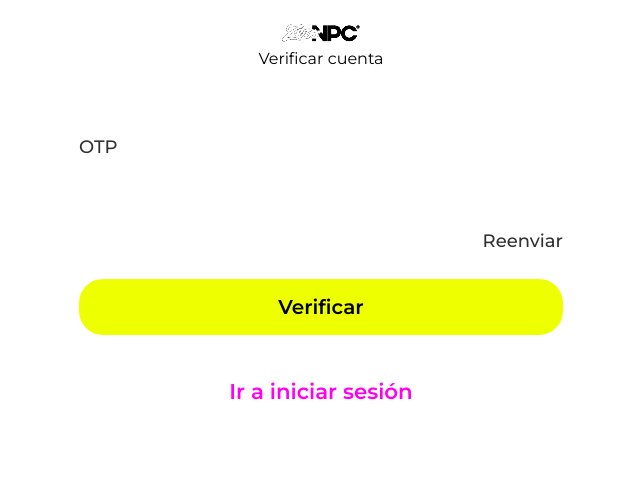
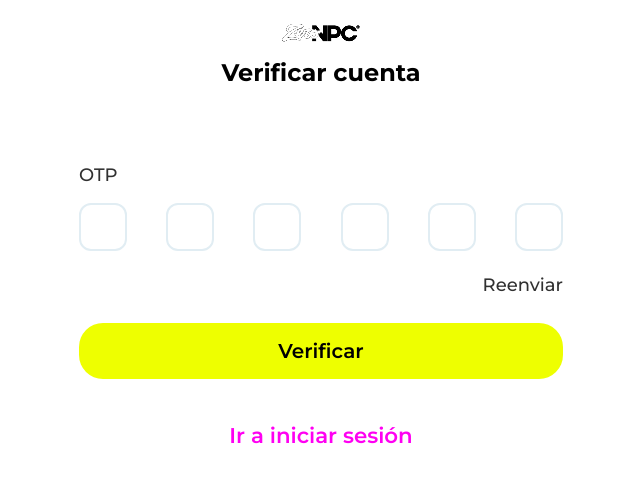
Before and after one commit to biluses/npc_fe, a Next.js app: page /verify-otp in a window 1280 px wide. Shown: the top 482 px of the page, without its empty margins (319-959 px from the left). Built offline with nearby package versions, Linux system fonts and the light colour scheme.

Commit message:
add protected page service

```diff
--- /dev/null
+++ b/ProtectedPageService.js
@@ -0,0 +1,39 @@
+"use client";
+import { useSelector } from "react-redux";
+import { useEffect } from "react";
+import { useRouter, usePathname } from "next/navigation";
+
+const ProtectedPageService = () => {
+  const router = useRouter();
+  const path = usePathname();
+
+  const userAuth = useSelector((state) => state?.persistedReducer?.user?.userData);
+
+  const afterLoginNotAccessiblePages = ["/login", "/register"];
+  const protectedPagesForSpecificUser = [
+    "/chat",
+    "/community",
+    "/friends",
+    "/wardrode",
+    "/store",
+    "/token"
+  ];
+
+  useEffect(() => {
+    if (afterLoginNotAccessiblePages.includes(path) && userAuth) {
+      router.push("/profile");
+    }
+
+    const isProtectedPath = protectedPagesForSpecificUser.some((pattern) =>
+      (pattern instanceof RegExp && pattern.test(path)) || path === pattern
+    );
+
+    if (isProtectedPath && !userAuth) {
+      router.push("/login");
+    }
+  }, [userAuth, path, router]);
+
+  return null;
+};
+
+export default ProtectedPageService;
--- a/src/app/globals.css
+++ b/src/app/globals.css
@@ -35,7 +35,7 @@ p{
   @apply font-semibold text-xl bg-yellow w-full rounded-3xl h-14;
 }
 .error-msg{
-  @apply text-red-500 text-sm;
+  @apply text-red-600 text-sm font-medium;
 }
 /* splash */
 @keyframes fadeInUp {
@@ -153,7 +153,27 @@ p{
 .login-form-bg{
   @apply min-h-[350px] bg-light-blue bg-opacity-40 rounded-2xl w-full my-5 px-5 py-10
 }
-
+/* forgot-password */
+.forgot-title{
+  @apply my-3 text-center text-black font-bold text-2xl leading-7;
+}
+.otp-input-wrapper {
+  display: flex;
+  justify-content: space-between;
+  gap: 5px;
+  margin: 20px 0px;
+  input {
+    width: 100%;
+    font-size: 16px;
+    text-align: center;
+    &:first-child{
+      margin-left: 0px;
+    }
+  }
+}
+.otp-input-wrapper input {
+  @apply w-12 h-12 text-center font-semibold text-primary-black text-xl border-2 border-light-blue rounded-xl focus:outline-none focus:ring-2 focus:ring-light-blue;
+}
 /* upload Profile screen */
 .profile-image-container{
   @apply w-[180pt] h-[180pt] bg-gray-200 rounded-full flex items-center justify-center overflow-hidden
--- a/src/app/providers.js
+++ b/src/app/providers.js
@@ -4,12 +4,14 @@ import { Provider as ReduxProvider } from "react-redux";
 import { PersistGate } from "redux-persist/integration/react";
 import { store, persistor } from "../../redux/store";
 import ToastWrapper from "@/components/ToastWapper";
+import ProtectedPageService from "../../ProtectedPageService";
 
 export function Providers({ children }) {
     return (
         <ReduxProvider store={store}>
             <ToastWrapper />
             <PersistGate loading={null} persistor={persistor}>
+                <ProtectedPageService />
                 {children}
             </PersistGate>
         </ReduxProvider>
```
